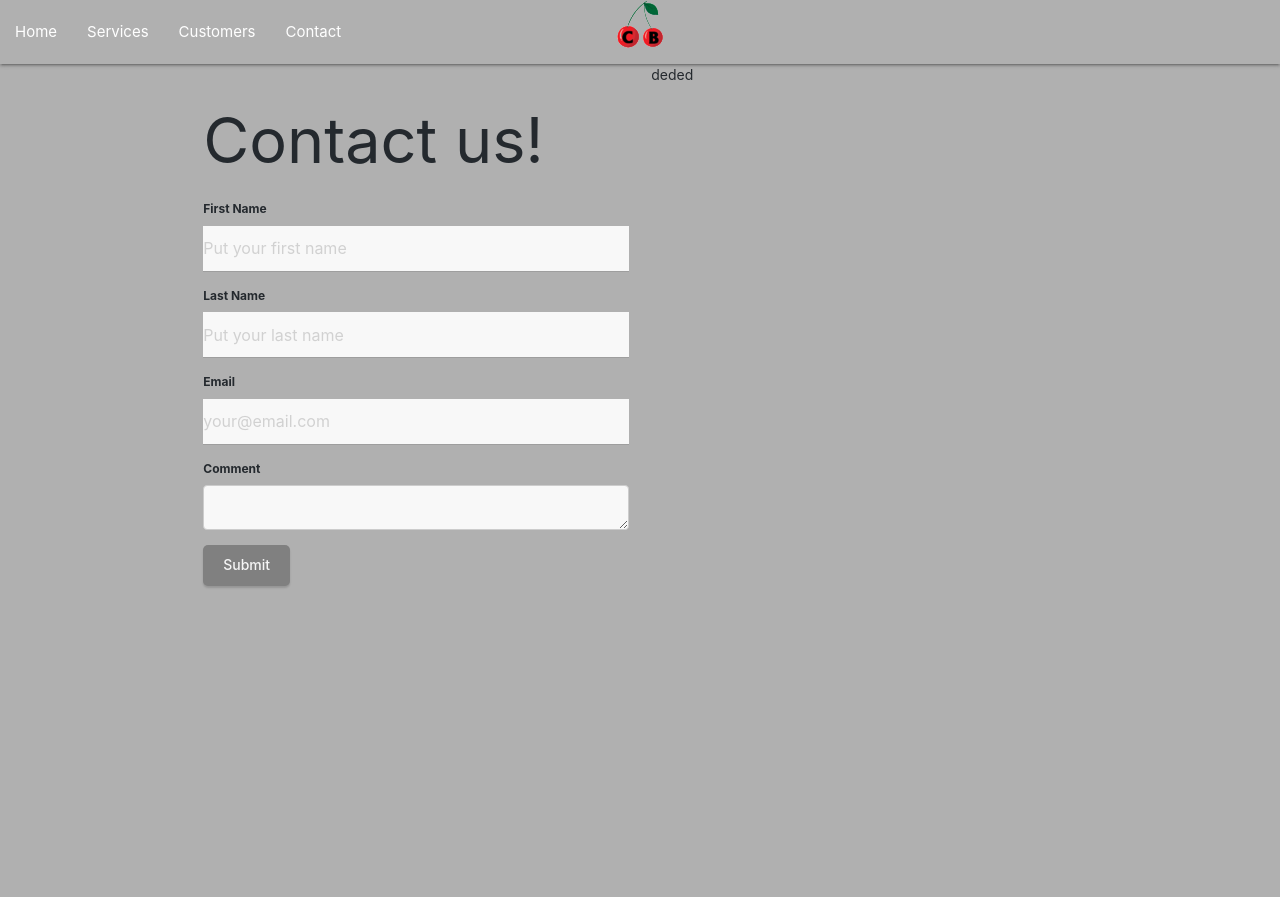
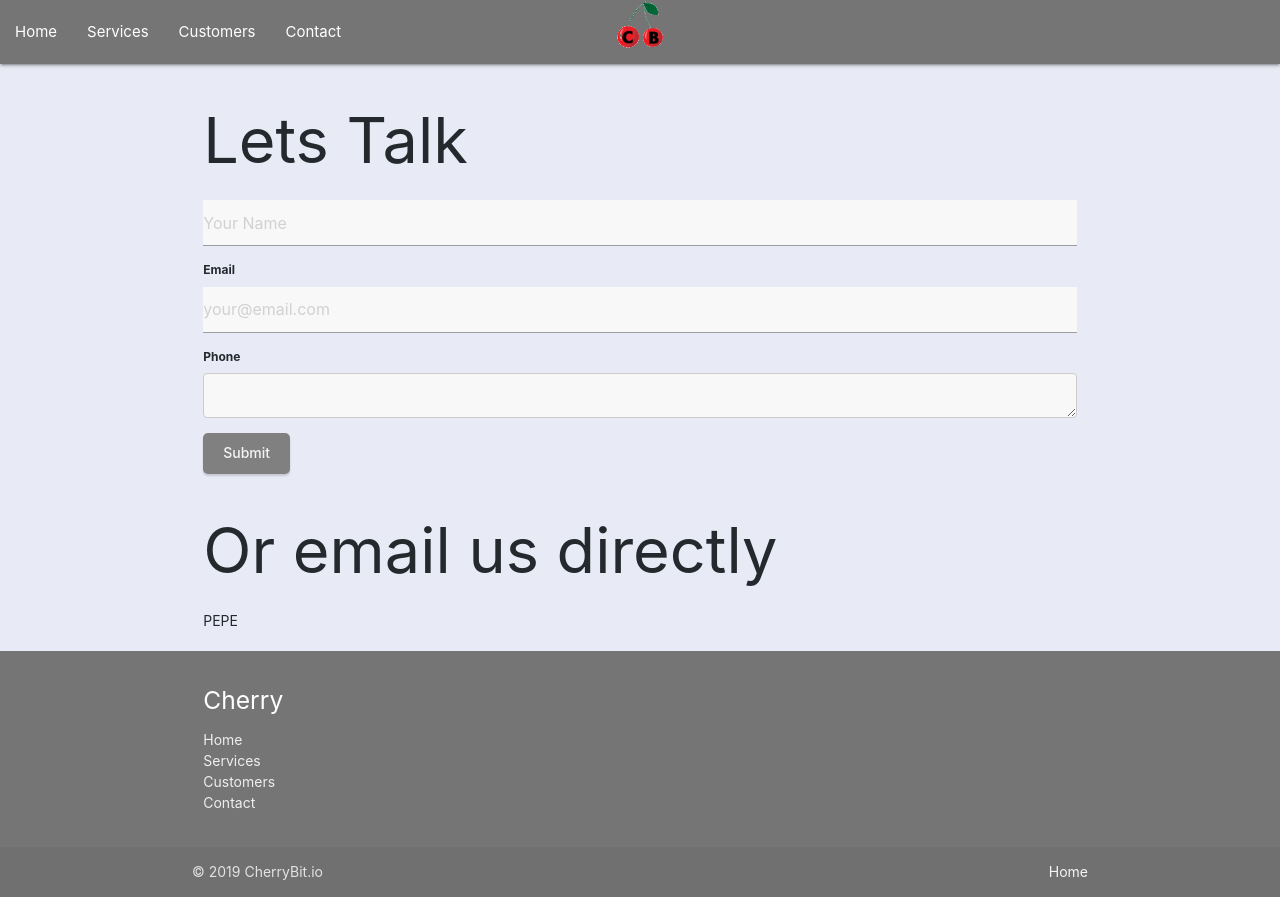
Before and after one commit to ararage/cherrybit.io, a React (Create React App) app: page /contact in a window 1280 px wide. Before the commit the page ends 800 px from the top, so only its background shows below. Built offline with nearby package versions, Linux system fonts and the light colour scheme; a web font is replaced by a local one.

Commit message:
Added Contact component, footer and initialize of Person component

```diff
--- a/public/index.html
+++ b/public/index.html
@@ -27,9 +27,7 @@
     -->
     <title>CherryBit.io | To the stars and beyond!</title>
   </head>
-  <body
-    style="background-color: #B0B0B0
-  "
+  <body style="background-color: #e8eaf6"
   >
     <noscript>You need to enable JavaScript to run this app.</noscript>
     <div id="root"></div>
--- a/src/Constants.js
+++ b/src/Constants.js
@@ -17,6 +17,25 @@ import RamirezImage from "./images/ramirez.png";
 import MexGasImage from "./images/mexgas.jpg";
 import KSRImage from "./images/ksr.png";
 import LoveLemonsImage from "./images/lovelemons.png";
+
+import parallax1 from "./images/parallax-1.jpeg";
+import parallax2 from "./images/parallax-2.jpg";
+
+const parallaxes = [
+  {
+    title: "Innovation and Code",
+    subtitle: "We design, plan, code and deliver your needs",
+    img: parallax1,
+    pclassName: "black-text text-lighten-3 lighten-3"
+  },
+  {
+    title: "Multiple Solutions",
+    subtitle:
+      "CherryBit provides end-to-end software development using the latest technologies such as NodeJS, Python, React, etc. ",
+    img: parallax2,
+    pclassName: "black-text text-lighten-3 lighten-3"
+  }
+];
 
 const slides = [
   {
@@ -56,12 +75,12 @@ const customers = [
     technologies: "Ionic 3 (Angular 4), NodeJS, MongoDB, AWS (EC2, RDS, S3)"
   },
   {
-    title: "Mexgas - SIGAD (System Maintenance)",
+    title: "Mexgas",
     image: MexGasImage,
     urlPage: "http://mgi-ai.com/filiales/mex-gas-trading",
     urlLabel: "Mexgas Web Page",
     reveal: [],
-    technologies: "Yii2 Framework, PostgreSQL"
+    technologies: "Yii2 Framework, PostgreSQL, Codeignater, Python, Angular"
   },
   {
     title: "KSR Bocinas Ecommerce",
@@ -92,4 +111,4 @@ const customers = [
   }
 ];
 
-export { slides, customers };
+export { slides, customers, parallaxes };
--- a/src/components/Footer.js
+++ b/src/components/Footer.js
@@ -1,19 +1,47 @@
 import React from "react";
-
-// Import Materialize
-import { Footer } from "react-materialize";
+import { Link } from "react-router-dom";
 
 function FooterComponent() {
   return (
-    <Footer
-      copyrights="© Copyright CherryBit.io 2019"
-      moreLinks={<a />}
-      links={<ul />}
-      className="example"
-    >
-      <h5 className="white-text">CherryBit.io</h5>
-      <p className="grey-text text-lighten-4" />
-    </Footer>
+    <footer class="page-footer grey darken-1">
+      <div class="container">
+        <div class="row">
+          <div class="col l4 offset-l0 s4">
+            <h5 class="white-text">Cherry</h5>
+            <ul>
+              <li>
+                <Link className="grey-text text-lighten-3" to="/">
+                  Home
+                </Link>
+              </li>
+              <li>
+                <Link className="grey-text text-lighten-3" to="/services">
+                  Services
+                </Link>
+              </li>
+              <li>
+                <Link className="grey-text text-lighten-3" to="/customers">
+                  Customers
+                </Link>
+              </li>
+              <li>
+                <Link className="grey-text text-lighten-3" to="/contact">
+                  Contact
+                </Link>
+              </li>
+            </ul>
+          </div>
+        </div>
+      </div>
+      <div class="footer-copyright">
+        <div class="container">
+          © 2019 CherryBit.io
+          <Link className="grey-text text-lighten-4 right" to="/">
+            Home
+          </Link>
+        </div>
+      </div>
+    </footer>
   );
 }
 
--- a/src/components/Form.js
+++ b/src/components/Form.js
@@ -8,20 +8,16 @@ const Form = withFormik({
   validationSchema: yup.object().shape({
     firstName: yup
       .string()
-      .min(2, "C'mon, your name is longer than that")
+      //.min(2, "C'mon, your name is longer than that")
       .required("First name is required."),
-    lastName: yup
-      .string()
-      .min(2, "C'mon, your name is longer than that")
-      .required("Last name is required."),
     email: yup
       .string()
       .email("Invalid email address")
       .required("Email is required!"),
-    comment: yup
+    phone: yup
       .string()
-      .min(10, "Invalid comment")
-      .required("Comment is required!")
+      .min(10, "Invalid phone")
+      .required("Phone is required!")
   }),
   mapPropsToValues: ({ user }) => ({
     ...user
@@ -131,20 +127,10 @@ const MyForm = props => {
       <TextInput
         id="firstName"
         type="text"
-        label="First Name"
-        placeholder="Put your first name"
+        placeholder="Your Name"
+        className="font-weight: bold;"
         error={touched.firstName && errors.firstName}
         value={values.firstName}
-        onChange={handleChange}
-        onBlur={handleBlur}
-      />
-      <TextInput
-        id="lastName"
-        type="text"
-        label="Last Name"
-        placeholder="Put your last name"
-        error={touched.lastName && errors.lastName}
-        value={values.lastName}
         onChange={handleChange}
         onBlur={handleBlur}
       />
@@ -161,9 +147,9 @@ const MyForm = props => {
 
       <TextArea
         id="comment"
-        type="comment"
-        label="Comment"
-        error={touched.comment && errors.comment}
+        type="phone"
+        label="Phone"
+        error={touched.comment && errors.phone}
         value={values.comment}
         onChange={handleChange}
         onBlur={handleBlur}
--- a/src/components/Layout.js
+++ b/src/components/Layout.js
@@ -1,13 +1,15 @@
 import React from "react";
 import { Link } from "react-router-dom";
-import { Navbar, NavItem } from "react-materialize";
+import { Navbar } from "react-materialize";
 import confLogo from "../images/logo-48.png";
+import FooterComponent from "../components/Footer";
+import "./styles/Layout.css";
 
 function Layout(props) {
   return (
     <React.Fragment>
       <Navbar
-        className="transparentBG"
+        className="grey darken-1"
         brand={<img src={confLogo} />}
         alignLinks="left"
         centerLogo
@@ -19,6 +21,7 @@ function Layout(props) {
         <Link to="/contact">Contact</Link>
       </Navbar>
       <main>{props.children}</main>
+      <FooterComponent />
     </React.Fragment>
   );
 }
--- a/src/components/Parallax.js
+++ b/src/components/Parallax.js
@@ -3,36 +3,20 @@ import React from "react";
 // Import Materialize
 import { Parallax } from "react-materialize";
 
-import parallax1 from "../images/parallax-1.jpeg";
-import parallax2 from "../images/parallax-2.jpg";
 import "./styles/Parallax.css";
 
+import { parallaxes } from "../Constants";
+
 function ParallaxList() {
-  const parallaxes = [
-    {
-      title: "Our Location",
-      subtitle:
-        "We are located at Mexico City (CDMX), so there's no problem with us for North America and Central / South America time zones.",
-      img: parallax1,
-      pclassName: "black-text text-lighten-3 lighten-3"
-    },
-    {
-      title: "Multiple Solutions",
-      subtitle:
-        "CherryBit provides end-to-end software development using the latest technologies such as NodeJS, Python, React, etc. ",
-      img: parallax2,
-      pclassName: "black-text text-lighten-3 lighten-3"
-    }
-  ];
   return (
     <div>
       {parallaxes.map(parallax => {
         return (
           <Parallax key={parallax.title} image={<img src={parallax.img} />}>
-            <div className="section transparentBG">
+            <div className="section indigo lighten-5">
               <div className="row container">
                 <h2>{parallax.title}</h2>
-                <h3>{parallax.subtitle}</h3>
+                <p>{parallax.subtitle}</p>
               </div>
             </div>
           </Parallax>
--- /dev/null
+++ b/src/components/Person.js
@@ -0,0 +1,9 @@
+import React from "react";
+
+class Person extends React.Component {
+  render() {
+    return <div>PEPE</div>;
+  }
+}
+
+export default Person;
--- /dev/null
+++ b/src/components/styles/Layout.css
@@ -0,0 +1,8 @@
+body {
+  display: flex;
+  min-height: 100vh;
+  flex-direction: column;
+}
+main {
+  flex: 1 0 auto;
+}
--- a/src/pages/Contact.js
+++ b/src/pages/Contact.js
@@ -1,5 +1,6 @@
 import React from "react";
-import From from "../components/Form";
+import Form from "../components/Form";
+import Person from "../components/Person";
 
 class Contact extends React.Component {
   render() {
@@ -7,11 +8,14 @@ class Contact extends React.Component {
       <div>
         <div className="container">
           <div className="row">
-            <div className="col s6">
-              <h1>Contact us!</h1>
-              <From />
+            <div className="col s12">
+              <h1>Lets Talk</h1>
+              <Form />
             </div>
-            <div className="col s6">deded</div>
+            <div className="col s12">
+              <h1>Or email us directly</h1>
+              <Person />
+            </div>
           </div>
         </div>
       </div>
--- a/src/pages/Home.js
+++ b/src/pages/Home.js
@@ -15,9 +15,7 @@ class Home extends React.Component {
   render() {
     return (
       <div>
-        <SlidesList />
         <ParallaxList />
-        <FooterComponent />
       </div>
     );
   }
```
Also changed, not shown: 1 other file (tests, documents, lock files or other folders).
